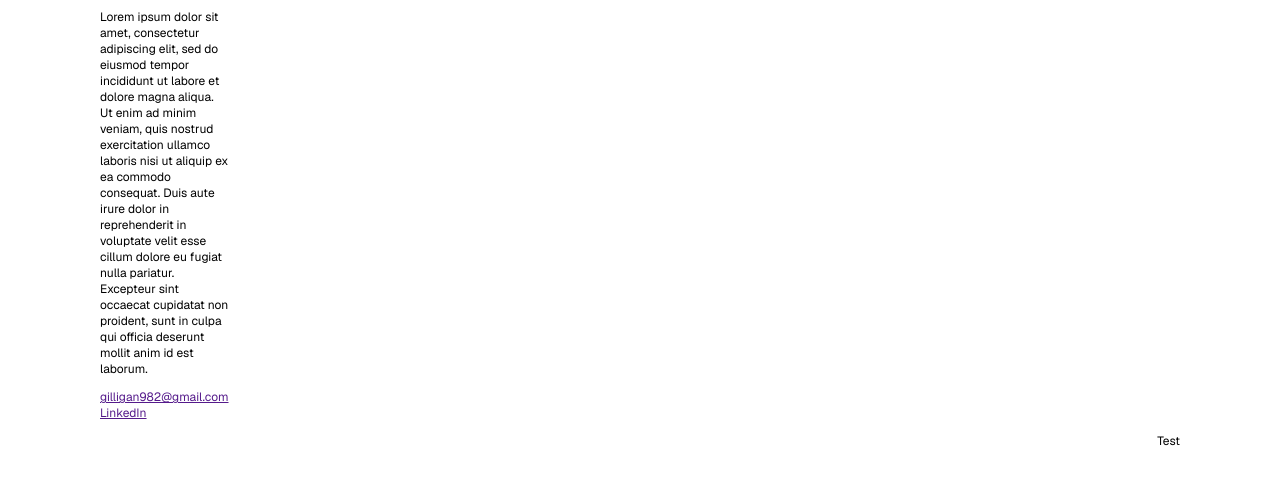
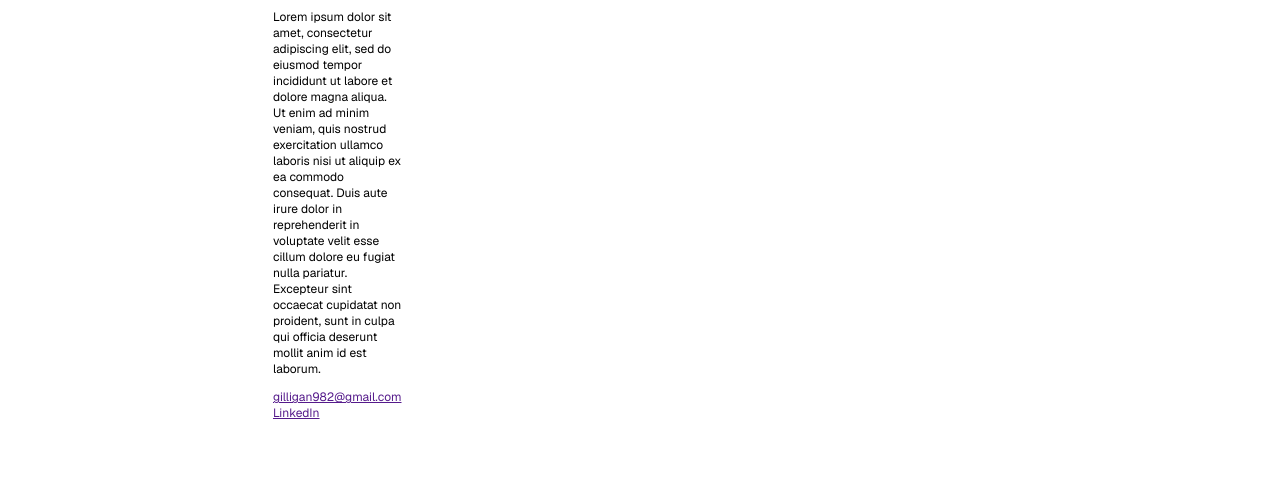
Before and after one commit to gilligan98/Portfolio, a plain HTML site: page index.html in a window 1280 px wide. Shown: the part 82-566 px from the top of the page. Drawn offline with nearby package versions, Linux system fonts and the light colour scheme.

Commit message:
fixing grid

```diff
--- a/home.css
+++ b/home.css
@@ -2,6 +2,8 @@ body {
 	max-width: 1080px;
 	display: grid;
 	grid-template-columns: repeat(12, 1fr);
+	grid-template-rows: auto;
+	grid-gap: 1rem;
 	margin: 0 auto;
 }
 
@@ -11,11 +13,13 @@ header {
 	flex-direction: column;
 	align-items: flex-start;
 	justify-content: flex-start;
-	grid-area: 0 / 4;
+	grid-column-start: 0;
+	grid-column-end: 4;
 }
 
 main {
-	grid-area: 4 / 13;
+	grid-column-start: 4;
+	grid-column-end: 12;
 }
 
 a, p {
```
